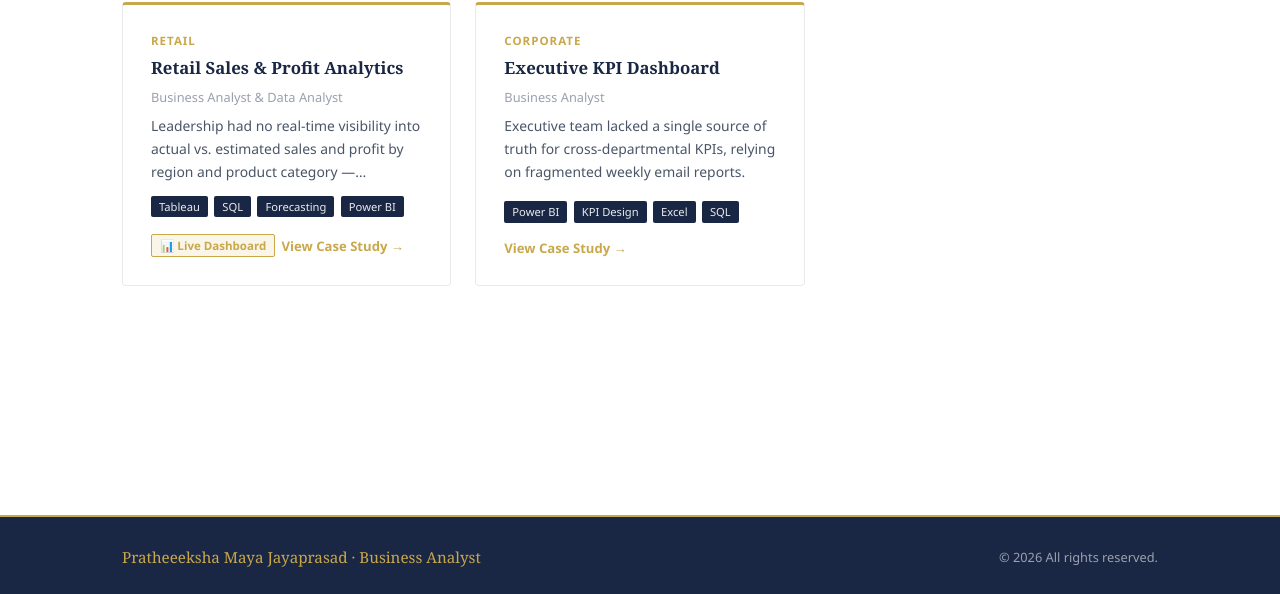
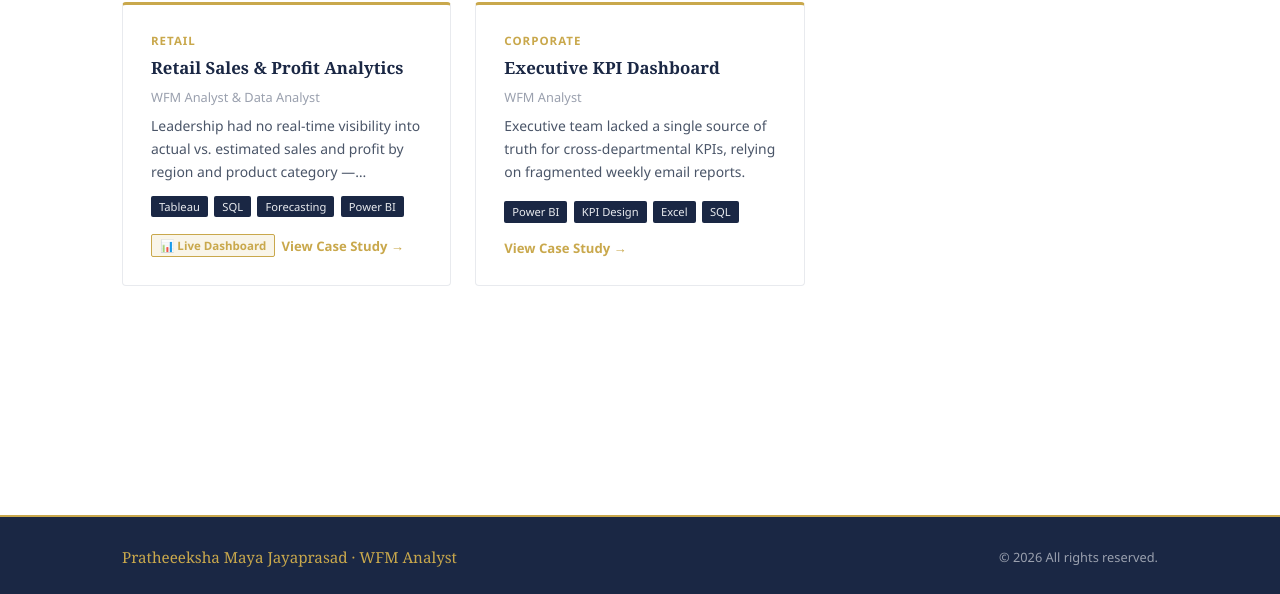
Before and after one commit to PratheeekshaMJ/portfolio, a React (Vite) app: page /portfolio/projects/analytics in a window 1280 px wide. Shown: the part 285-879 px from the top of the page. Built offline with nearby package versions, Linux system fonts and the light colour scheme.

Commit message:
Change title from Business Analyst to WFM Analyst

```diff
--- a/src/components/Footer.jsx
+++ b/src/components/Footer.jsx
@@ -4,7 +4,7 @@ export default function Footer() {
   return (
     <footer className="footer">
       <div className="container footer-inner">
-        <p className="footer-name">Pratheeeksha Maya Jayaprasad · Business Analyst</p>
+        <p className="footer-name">Pratheeeksha Maya Jayaprasad · WFM Analyst</p>
         <p className="footer-copy">© {new Date().getFullYear()} All rights reserved.</p>
       </div>
     </footer>
--- a/src/components/Hero.jsx
+++ b/src/components/Hero.jsx
@@ -5,16 +5,16 @@ export default function Hero() {
     <section id="about" className="hero">
       <div className="container hero-inner">
         <div className="hero-text">
-          <p className="hero-label">Business Analyst</p>
+          <p className="hero-label">WFM Analyst</p>
           <h1>Pratheeeksha Maya Jayaprasad</h1>
           <p className="hero-tagline">
-            Bridging the gap between business needs and technical solutions.
+            Bridging the gap between workforce operations and technology solutions.
           </p>
           <p className="hero-bio">
-            Experienced Business Analyst with a passion for translating complex business
-            requirements into actionable insights and solutions. Skilled in stakeholder
-            management, process optimization, and data-driven decision making across
-            industries including finance, healthcare, and technology.
+            Experienced WFM Analyst with a passion for translating complex workforce
+            requirements into actionable insights and solutions. Skilled in timekeeping,
+            scheduling, pay rules, accruals, and forecasting across UKG Dimensions
+            and enterprise workforce management platforms.
           </p>
           <div className="hero-actions">
             <a href="#projects" className="btn btn-primary">View My Work</a>
--- a/src/data/projectsData.js
+++ b/src/data/projectsData.js
@@ -9,7 +9,7 @@ export const categories = [
       {
         title: 'Retail Sales & Profit Analytics',
         industry: 'Retail',
-        role: 'Business Analyst & Data Analyst',
+        role: 'WFM Analyst & Data Analyst',
         duration: '4 months',
         team: '6 regional teams, BI developers',
         problem: 'Leadership had no real-time visibility into actual vs. estimated sales and profit by region and product category — Furniture, Office Supplies, and Technology — leading to reactive decision-making and budget overruns.',
@@ -21,7 +21,7 @@ export const categories = [
       {
         title: 'Executive KPI Dashboard',
         industry: 'Corporate',
-        role: 'Business Analyst',
+        role: 'WFM Analyst',
         duration: '3 months',
         team: 'C-suite, 4 department heads',
         problem: 'Executive team lacked a single source of truth for cross-departmental KPIs, relying on fragmented weekly email reports.',
@@ -39,7 +39,7 @@ export const categories = [
       {
         title: 'Time Clock Hardware Rollout',
         industry: 'Manufacturing',
-        role: 'Business Analyst',
+        role: 'WFM Analyst',
         duration: '5 months',
         team: '200+ locations, IT & HR',
         problem: 'Paper-based punch cards at 200+ sites caused payroll errors, buddy-punching fraud, and hours of manual reconciliation each pay period.',
@@ -50,7 +50,7 @@ export const categories = [
       {
         title: 'Mobile Clock-In App Implementation',
         industry: 'Retail',
-        role: 'Lead Business Analyst',
+        role: 'Lead WFM Analyst',
         duration: '4 months',
         team: 'Mobile dev team, 3 HR stakeholders',
         problem: 'Field workers had no way to clock in remotely, leading to inaccurate timesheets and disputes.',
@@ -68,7 +68,7 @@ export const categories = [
       {
         title: 'Pay Rule Engine Configuration',
         industry: 'Healthcare',
-        role: 'Business Analyst',
+        role: 'WFM Analyst',
         duration: '6 months',
         team: 'Payroll, Legal, IT teams',
         problem: 'Complex union pay rules were being applied inconsistently, causing overpayments and compliance violations worth $800K annually.',
@@ -79,7 +79,7 @@ export const categories = [
       {
         title: 'Multi-State Pay Compliance',
         industry: 'Financial Services',
-        role: 'Business Analyst',
+        role: 'WFM Analyst',
         duration: '5 months',
         team: 'Legal, HR, 5 state coordinators',
         problem: 'Expansion into 5 new states required configuring state-specific overtime, break, and premium pay rules within a tight regulatory deadline.',
@@ -97,7 +97,7 @@ export const categories = [
       {
         title: 'PTO Accrual Policy Redesign',
         industry: 'Corporate',
-        role: 'Business Analyst',
+        role: 'WFM Analyst',
         duration: '3 months',
         team: 'HR, Finance, 800 employees',
         problem: 'Legacy PTO accrual rules were misaligned with updated HR policy, causing over-accrual and employee disputes across 4 tenure bands.',
@@ -108,7 +108,7 @@ export const categories = [
       {
         title: 'Leave Accrual System Migration',
         industry: 'Healthcare',
-        role: 'Lead Business Analyst',
+        role: 'Lead WFM Analyst',
         duration: '4 months',
         team: 'HR, Payroll, IT migration team',
         problem: 'Migrating leave accrual balances from a legacy HRIS to a new platform risked data loss and incorrect carry-over calculations for 1,200 employees.',
@@ -126,7 +126,7 @@ export const categories = [
       {
         title: 'Timekeeping Compliance KPI Framework',
         industry: 'Manufacturing',
-        role: 'Business Analyst',
+        role: 'WFM Analyst',
         duration: '4 months',
         team: 'Operations, HR, 15 site managers',
         problem: 'No standardized KPIs existed to measure timekeeping compliance across 15 manufacturing sites, making it impossible to identify chronic violators.',
@@ -137,7 +137,7 @@ export const categories = [
       {
         title: 'Shift Scheduling Optimization',
         industry: 'Retail',
-        role: 'Business Analyst',
+        role: 'WFM Analyst',
         duration: '5 months',
         team: 'Store managers, workforce planning team',
         problem: 'Manual shift scheduling took managers 4+ hours per week and regularly resulted in over/understaffing that hurt both customer experience and labor costs.',
@@ -155,7 +155,7 @@ export const categories = [
       {
         title: 'Workforce Demand Forecasting',
         industry: 'Retail',
-        role: 'Business Analyst & Data Analyst',
+        role: 'WFM Analyst & Data Analyst',
         duration: '6 months',
         team: '6 regional teams, BI developers',
         problem: 'Leadership had no real-time visibility into actual vs. estimated sales and profit by region and product category — Furniture, Office Supplies, and Technology — leading to reactive staffing and budget overruns.',
@@ -167,7 +167,7 @@ export const categories = [
       {
         title: 'Advance Scheduling Rollout',
         industry: 'Healthcare',
-        role: 'Lead Business Analyst',
+        role: 'Lead WFM Analyst',
         duration: '5 months',
         team: 'Nursing, HR, workforce management team',
         problem: 'Nursing shifts were scheduled only 1 week ahead, causing high agency spend due to last-minute staffing gaps and burnout from unpredictable schedules.',
```
Also changed, not shown: src/components/Projects.jsx (+12 -12 lines), 2 other files (tests, documents, lock files or other folders).
